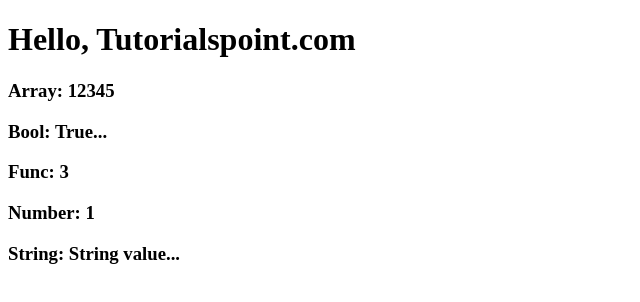
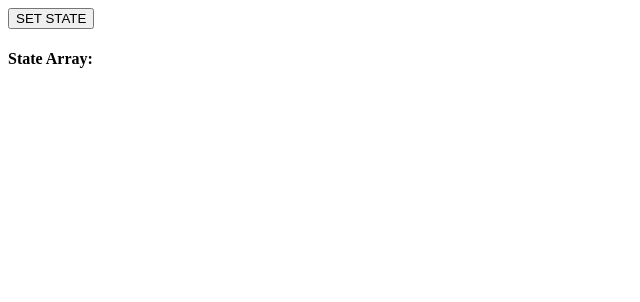
Before and after one commit to mandip8800/reactjsPractice, a React app in the folder reactapp/: page / in a window 1280 px wide. Shown: the top 302 px of the page, without its empty margins (0-640 px from the left). Built offline with nearby package versions, Linux system fonts and the light colour scheme.

Commit message:
component api setState practice

```diff
--- /dev/null
+++ b/reactapp/AppComponentApiSetState.jsx
@@ -0,0 +1,28 @@
+import React from 'react';
+
+class App extends React.Component{
+	constructor(){
+		super();
+
+		this.state={
+			data: []
+		}
+		this.setStateHandler=this.setStateHandler.bind(this);
+	}
+
+	setStateHandler(){
+		var item='setState... {} '
+		var myArray=this.state.data.slice();
+			myArray.push(item);
+		this.setState({data:myArray})
+	}
+	render(){
+		return(
+		<div>
+			<button onClick = {this.setStateHandler}>SET STATE </button>
+			<h4>State Array: {this.state.data}</h4>
+		</div>
+		);
+	}
+}
+export default App;
--- a/reactapp/app.js
+++ b/reactapp/app.js
@@ -1,6 +1,6 @@
 import React from 'react';
 import PropTypes from 'prop-types';
 import ReactDOM from 'react-dom';
-import App from './AppPropsValidation.jsx';
+import App from './AppComponentApiSetState.jsx';
 
 ReactDOM.render(<App />, document.getElementById('app'));
```
